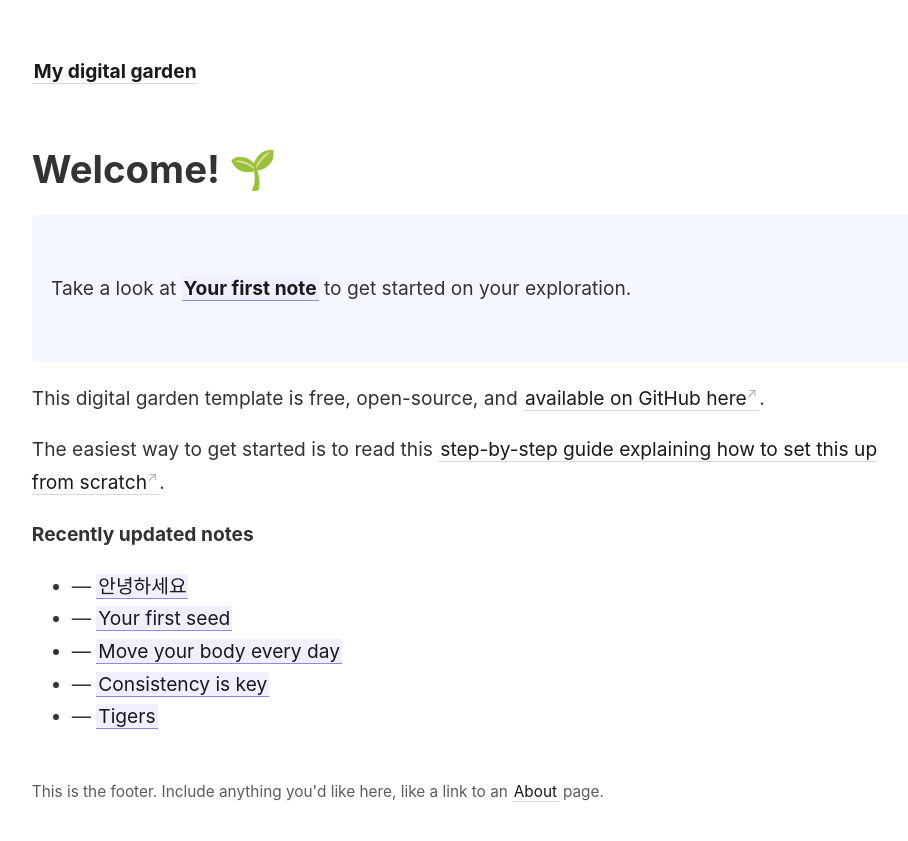
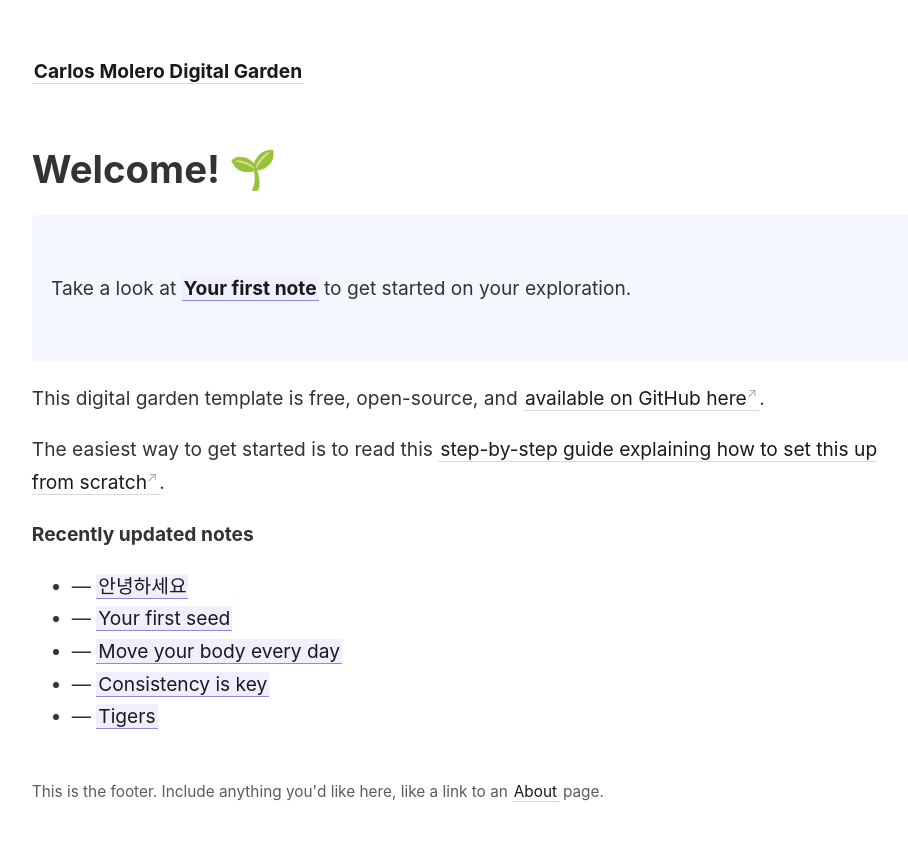
Before and after one commit to devcarlosmolero/garden.carlosmolero.com, a Jekyll site: the page built from _pages/index.md, in a window 1280 px wide. Shown: the top 841 px of the page, without its empty margins (45-953 px from the left). Built offline with Jekyll 4.4.1, drawn with Linux system fonts in a browser that asks for light colours.

Commit message:
update: garden title

```diff
--- a/_config.yml
+++ b/_config.yml
@@ -1,12 +1,12 @@
-title:               My digital garden
-include:             ['_pages']
-exclude:             ['_includes/notes_graph.json']
+title: Carlos Molero Digital Garden
+include: ["_pages"]
+exclude: ["_includes/notes_graph.json"]
 # You may need to change the base URL depending on your deploy configuration.
-baseurl:             ''
+baseurl: ""
 
 # If you are using a host that cannot resolve URLs that do
 # not end with .html (such as Neocities), set this to 'true'.
-use_html_extension:  false
+use_html_extension: false
 
 # Set to `true` to open non-internal links in new tabs, or
 # set to `false` to open non-internal links in current tab.
@@ -17,15 +17,15 @@ open_external_links_in_new_tab: true
 # as their browser will communicate with Twitter's servers.
 embed_tweets: false
 
-permalink:           pretty
+permalink: pretty
 relative_permalinks: false
 
 plugins:
   - jekyll-last-modified-at
 
 sass:
-  sass_dir:          _sass
-  style:            :compressed
+  sass_dir: _sass
+  style: :compressed
 
 collections:
   notes:
```
